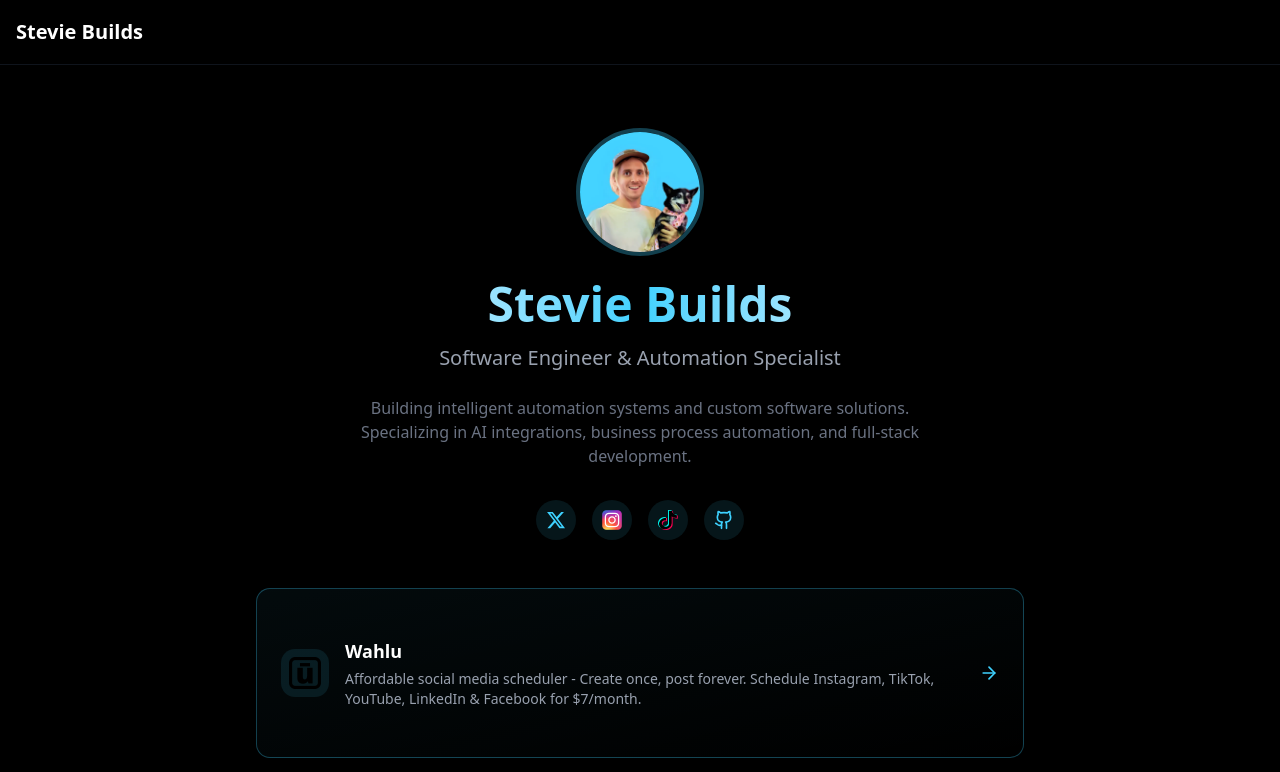
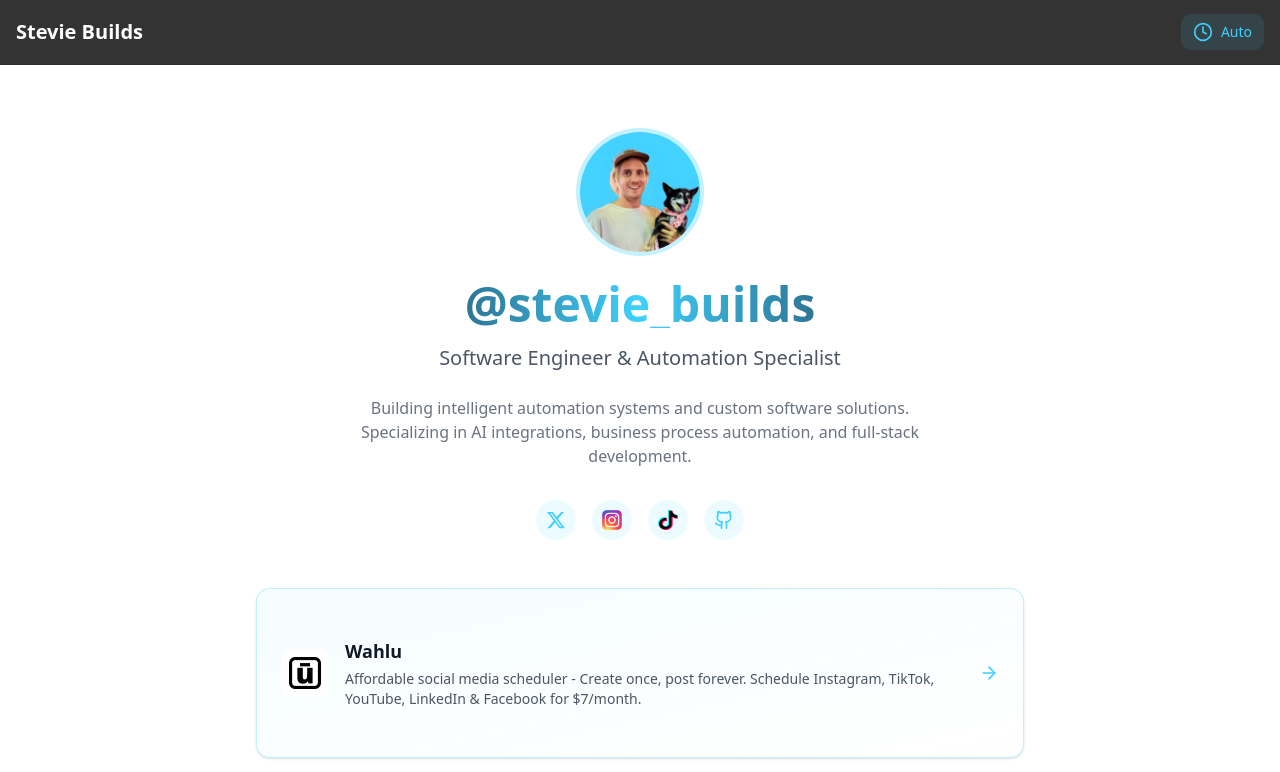
Before and after one commit to steviebuilds/stevie-builds-links, a Next.js app: page / in a window 1280 px wide. Shown: the top 772 px of the page. Built offline with nearby package versions, Linux system fonts and the light colour scheme.

Commit message:
Add dark mode with auto-switching, fix Wahlu logo visibility, update H1, add skills section

```diff
--- a/app/layout.tsx
+++ b/app/layout.tsx
@@ -3,6 +3,7 @@ import { Geist, Geist_Mono } from "next/font/google";
 import "./globals.css";
 import { Navigation } from "@/components/navigation";
 import { Footer } from "@/components/footer";
+import { ThemeProvider } from "@/lib/theme-provider";
 
 const geistSans = Geist({
   variable: "--font-geist-sans",
@@ -48,15 +49,17 @@ export default function RootLayout({
   children: React.ReactNode;
 }>) {
   return (
-    <html lang="en" className="dark">
+    <html lang="en" suppressHydrationWarning>
       <body
-        className={`${geistSans.variable} ${geistMono.variable} antialiased bg-black text-white min-h-screen flex flex-col`}
+        className={`${geistSans.variable} ${geistMono.variable} antialiased bg-white dark:bg-black text-gray-900 dark:text-white min-h-screen flex flex-col`}
       >
-        <Navigation />
-        <main className="flex-1 pt-16">
-          {children}
-        </main>
-        <Footer />
+        <ThemeProvider>
+          <Navigation />
+          <main className="flex-1 pt-16">
+            {children}
+          </main>
+          <Footer />
+        </ThemeProvider>
       </body>
     </html>
   );
--- a/app/page.tsx
+++ b/app/page.tsx
@@ -17,13 +17,13 @@ export default function Home() {
               priority
             />
           </div>
-          <h1 className="text-5xl font-bold mb-4 bg-gradient-to-r from-white via-[#3ED1FE] to-white bg-clip-text text-transparent">
-            Stevie Builds
+          <h1 className="text-5xl font-bold mb-4 bg-gradient-to-r from-gray-900 via-[#3ED1FE] to-gray-900 dark:from-white dark:via-[#3ED1FE] dark:to-white bg-clip-text text-transparent">
+            @stevie_builds
           </h1>
-          <p className="text-xl text-gray-400 mb-6">
+          <p className="text-xl text-gray-600 dark:text-gray-400 mb-6">
             Software Engineer & Automation Specialist
           </p>
-          <p className="text-gray-500 max-w-xl mx-auto mb-8">
+          <p className="text-gray-500 dark:text-gray-500 max-w-xl mx-auto mb-8">
             Building intelligent automation systems and custom software solutions.
             Specializing in AI integrations, business process automation, and full-stack development.
           </p>
@@ -90,6 +90,7 @@ export default function Home() {
             title="Wahlu"
             description="Affordable social media scheduler - Create once, post forever. Schedule Instagram, TikTok, YouTube, LinkedIn & Facebook for $7/month."
             icon={
+              <div className="bg-white p-2 rounded-lg">
                 <Image
                   src="/wahlu-logo.png"
                   alt="Wahlu"
@@ -97,6 +98,7 @@ export default function Home() {
                   height={32}
                   className="w-8 h-8"
                 />
+              </div>
             }
             external
           />
@@ -118,11 +120,11 @@ export default function Home() {
         </div>
 
         {/* CTA Section */}
-        <div className="text-center py-8 px-6 rounded-2xl border border-gray-800 bg-gradient-to-br from-gray-900/50 to-transparent">
-          <h2 className="text-2xl font-bold mb-3 text-white">
+        <div className="text-center py-8 px-6 rounded-2xl border border-gray-300 dark:border-gray-800 bg-gradient-to-br from-gray-100/50 dark:from-gray-900/50 to-transparent">
+          <h2 className="text-2xl font-bold mb-3 text-gray-900 dark:text-white">
             Need Professional Automation?
           </h2>
-          <p className="text-gray-400 mb-4">
+          <p className="text-gray-600 dark:text-gray-400 mb-4">
             DM{" "}
             <a
               href="https://instagram.com/stevie_builds"
--- a/components/footer.tsx
+++ b/components/footer.tsx
@@ -1,8 +1,8 @@
 export function Footer() {
   return (
-    <footer className="border-t border-gray-800/50 mt-auto">
+    <footer className="border-t border-gray-300 dark:border-gray-800/50 mt-auto">
       <div className="container mx-auto px-4 py-8">
-        <div className="text-center text-sm text-gray-500">
+        <div className="text-center text-sm text-gray-600 dark:text-gray-500">
           © {new Date().getFullYear()} Stevie Builds. Software Engineer & Automation Specialist.
         </div>
       </div>
--- a/components/link-card.tsx
+++ b/components/link-card.tsx
@@ -26,11 +26,11 @@ export function LinkCard({ href, title, description, icon, external = false }: L
                 </div>
               )}
               <div className="flex-1">
-                <h3 className="text-lg font-semibold text-white group-hover:text-[#3ED1FE] transition-colors">
+                <h3 className="text-lg font-semibold text-gray-900 dark:text-white group-hover:text-[#3ED1FE] transition-colors">
                   {title}
                 </h3>
                 {description && (
-                  <p className="text-sm text-gray-400 mt-1 line-clamp-2">{description}</p>
+                  <p className="text-sm text-gray-600 dark:text-gray-400 mt-1 line-clamp-2">{description}</p>
                 )}
               </div>
             </div>
--- a/components/navigation.tsx
+++ b/components/navigation.tsx
@@ -1,12 +1,57 @@
+"use client";
+
 import Link from "next/link";
+import { Moon, Sun, Clock } from "lucide-react";
+import { useTheme } from "@/lib/theme-provider";
 
 export function Navigation() {
+  const { theme, setTheme } = useTheme();
+
+  const cycleTheme = () => {
+    const themes: Array<"light" | "dark" | "auto"> = ["light", "dark", "auto"];
+    const currentIndex = themes.indexOf(theme);
+    const nextIndex = (currentIndex + 1) % themes.length;
+    setTheme(themes[nextIndex]);
+  };
+
+  const getThemeIcon = () => {
+    switch (theme) {
+      case "light":
+        return <Sun className="w-5 h-5" />;
+      case "dark":
+        return <Moon className="w-5 h-5" />;
+      case "auto":
+        return <Clock className="w-5 h-5" />;
+    }
+  };
+
+  const getThemeLabel = () => {
+    switch (theme) {
+      case "light":
+        return "Light";
+      case "dark":
+        return "Dark";
+      case "auto":
+        return "Auto";
+    }
+  };
+
   return (
-    <nav className="fixed top-0 left-0 right-0 z-50 border-b border-gray-800/50 bg-black/80 backdrop-blur-sm">
+    <nav className="fixed top-0 left-0 right-0 z-50 border-b border-gray-800/50 bg-black/80 dark:bg-black/80 backdrop-blur-sm">
       <div className="container mx-auto px-4 h-16 flex items-center justify-between">
         <Link href="/" className="text-xl font-bold text-white hover:text-[#3ED1FE] transition-colors">
           Stevie Builds
         </Link>
+
+        <button
+          onClick={cycleTheme}
+          className="flex items-center gap-2 px-3 py-2 rounded-lg bg-[#3ED1FE]/10 hover:bg-[#3ED1FE]/20 text-[#3ED1FE] transition-colors"
+          aria-label={`Current theme: ${getThemeLabel()}. Click to cycle themes.`}
+          title={`Theme: ${getThemeLabel()}`}
+        >
+          {getThemeIcon()}
+          <span className="text-sm font-medium hidden sm:inline">{getThemeLabel()}</span>
+        </button>
       </div>
     </nav>
   );
--- /dev/null
+++ b/lib/theme-provider.tsx
@@ -0,0 +1,75 @@
+"use client";
+
+import { createContext, useContext, useEffect, useState } from "react";
+
+type Theme = "light" | "dark" | "auto";
+
+interface ThemeContextType {
+  theme: Theme;
+  effectiveTheme: "light" | "dark";
+  setTheme: (theme: Theme) => void;
+}
+
+const ThemeContext = createContext<ThemeContextType | undefined>(undefined);
+
+function getTimeBasedTheme(): "light" | "dark" {
+  const hour = new Date().getHours();
+  // Light: 6am-6pm, Dark: 6pm-6am
+  return hour >= 6 && hour < 18 ? "light" : "dark";
+}
+
+export function ThemeProvider({ children }: { children: React.ReactNode }) {
+  const [theme, setThemeState] = useState<Theme>("auto");
+  const [effectiveTheme, setEffectiveTheme] = useState<"light" | "dark">("dark");
+
+  // Initialize theme from localStorage
+  useEffect(() => {
+    const stored = localStorage.getItem("theme") as Theme | null;
+    if (stored && ["light", "dark", "auto"].includes(stored)) {
+      setThemeState(stored);
+    }
+  }, []);
+
+  // Update effective theme when theme or time changes
+  useEffect(() => {
+    const updateEffectiveTheme = () => {
+      const newEffectiveTheme = theme === "auto" ? getTimeBasedTheme() : theme;
+      setEffectiveTheme(newEffectiveTheme);
+
+      // Update DOM
+      const root = document.documentElement;
+      if (newEffectiveTheme === "dark") {
+        root.classList.add("dark");
+      } else {
+        root.classList.remove("dark");
+      }
+    };
+
+    updateEffectiveTheme();
+
+    // If auto mode, check every minute for time changes
+    if (theme === "auto") {
+      const interval = setInterval(updateEffectiveTheme, 60000);
+      return () => clearInterval(interval);
+    }
+  }, [theme]);
+
+  const setTheme = (newTheme: Theme) => {
+    setThemeState(newTheme);
+    localStorage.setItem("theme", newTheme);
+  };
+
+  return (
+    <ThemeContext.Provider value={{ theme, effectiveTheme, setTheme }}>
+      {children}
+    </ThemeContext.Provider>
+  );
+}
+
+export function useTheme() {
+  const context = useContext(ThemeContext);
+  if (!context) {
+    throw new Error("useTheme must be used within ThemeProvider");
+  }
+  return context;
+}
```
Also changed, not shown: app/openclaw/page.tsx (+70 -70 lines). Lines whose indentation alone changed are shown as unchanged.
